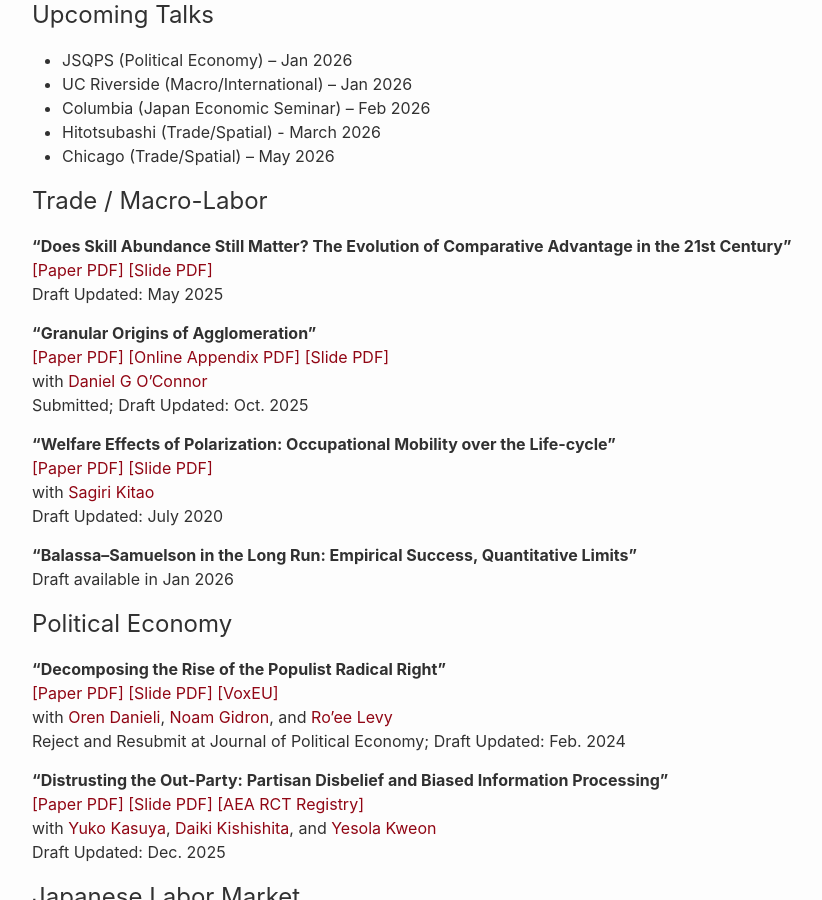
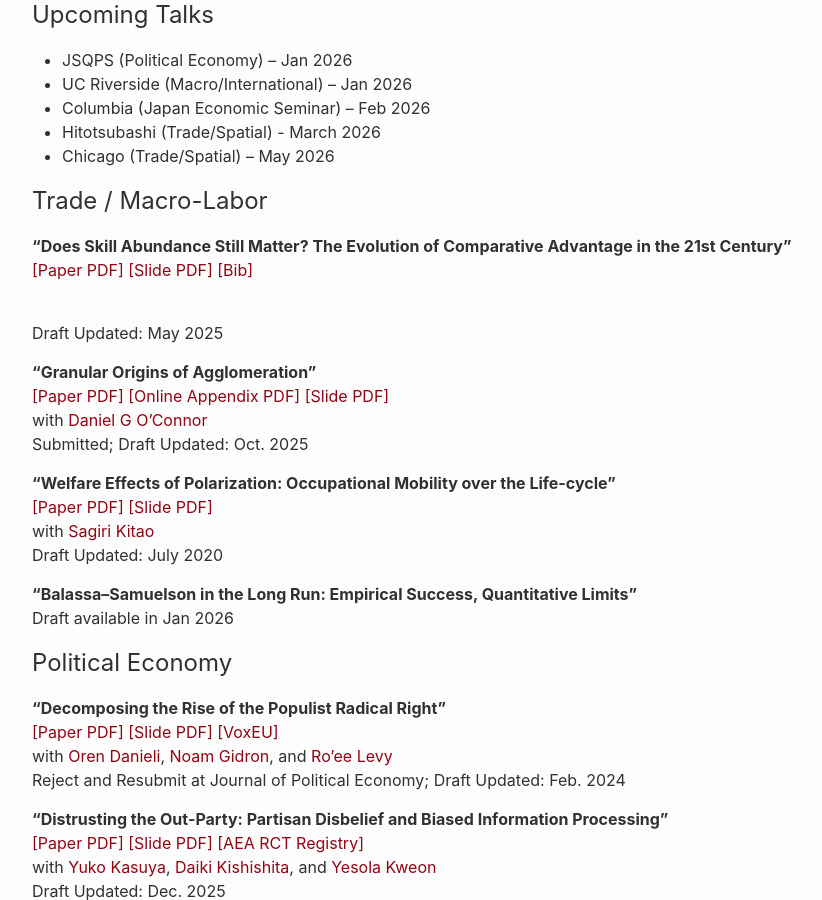
Before and after one commit to shinnkikuchi/shinnkikuchi.github.io, a Jekyll site: the page built from index.md, in a window 1280 px wide and 900 px high, scrolled down 345 px. Shown: the whole window, without its empty margins (188-1010 px from the left). Built offline with Jekyll 4.4.1, drawn with Linux system fonts in a browser that asks for light colours.

Commit message:
moving bib

```diff
--- a/index.md
+++ b/index.md
@@ -21,6 +21,9 @@
 <br>
 <a href="/files/research/KIKUCHI-skill-trade.pdf" target="_blank">[Paper PDF]</a>
 <a href="/files/research/slide-KIKUCHI-skill-trade.pdf" target="_blank">[Slide PDF]</a>
+<a href="/files/research/bib/KIKUCHI-skill-trade.bib"
+   onclick="return toggleBib(event,'bib-skill-trade');">[Bib]</a>
+<div id="bib-skill-trade" class="bibbox" data-loaded="0"></div>
 <br>
  Draft Updated: May 2025
 <br>
```
Also changed, not shown: files/research/bib/KIKUCHI-skill-trade.bib (renamed from files/research/KIKUCHI-skill-trade.bib).
